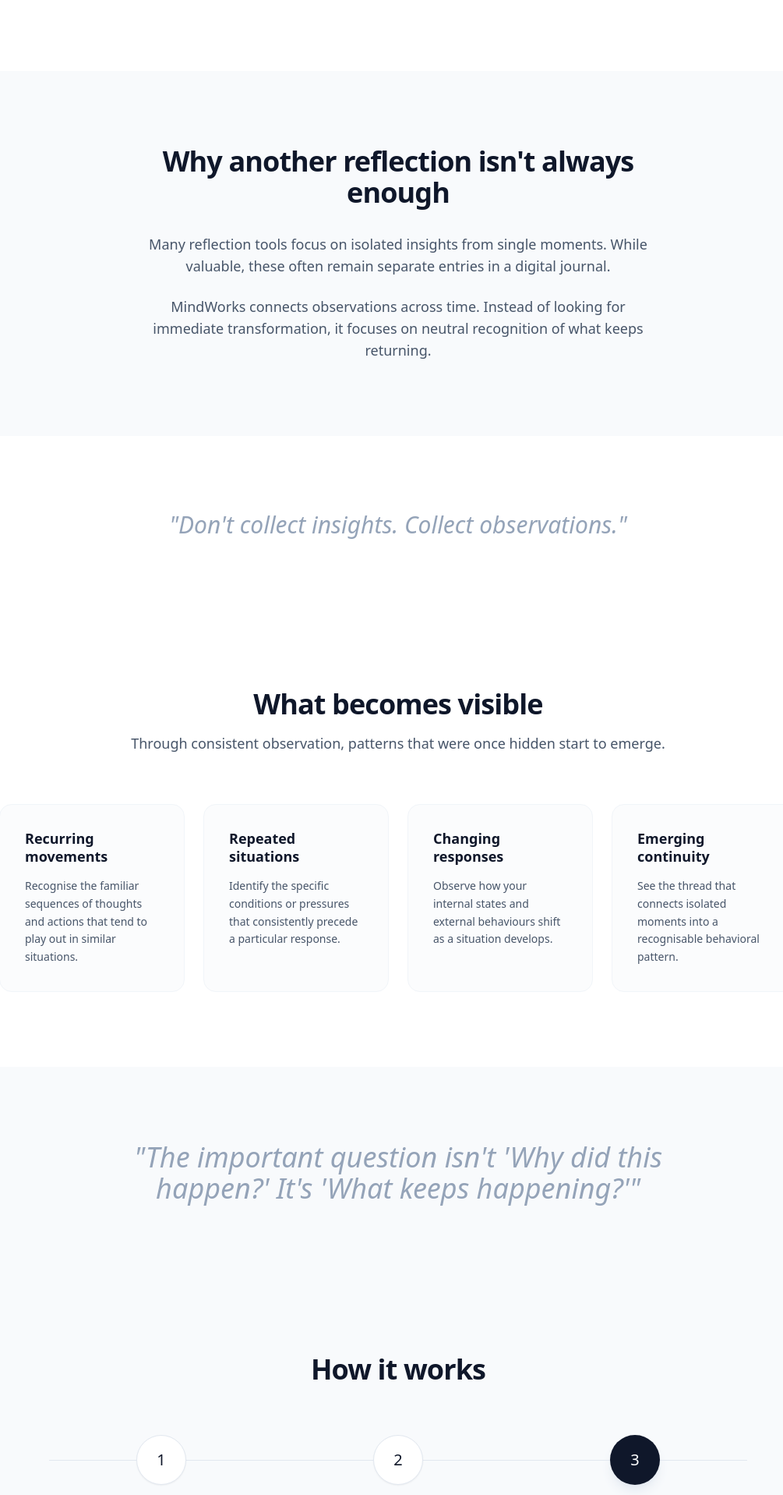
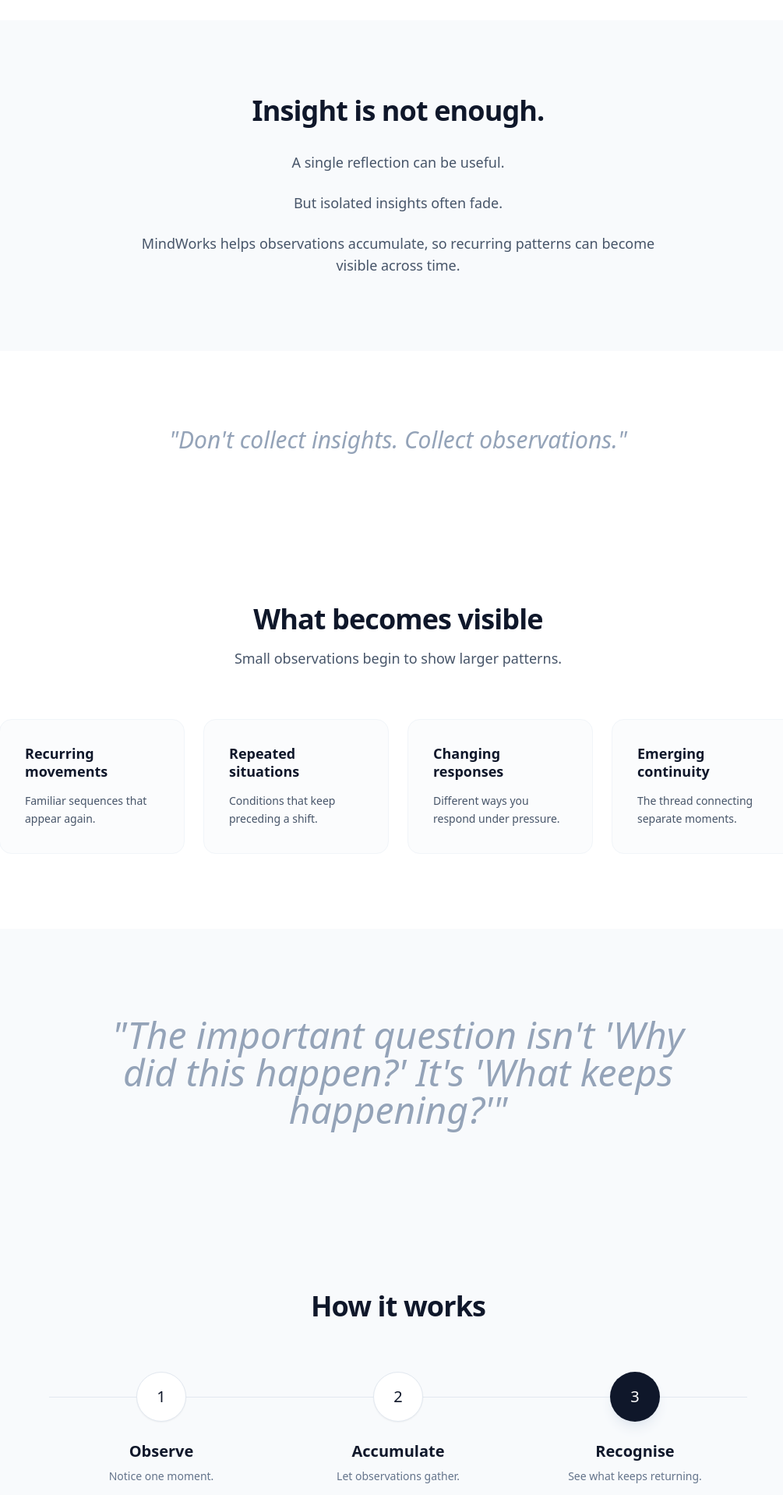
Before and after one commit to stopinder/therapy-orientation-quiz, a Vue app: page /landing in a window 1280 px wide. Shown: the part 880-2797 px from the top of the page at 78% size, without its empty margins (129-1134 px from the left). Built offline with nearby package versions, Linux system fonts and the light colour scheme; no server answers.

Commit message:
Tighten landing page copy

```diff
--- a/src/components/landing/LandingCTA.vue
+++ b/src/components/landing/LandingCTA.vue
@@ -5,7 +5,7 @@
         The first observation takes about two minutes.
       </h2>
       <p class="mt-6 text-lg text-slate-600">
-        Begin with a single observation. Over time, MindWorks helps the larger picture become visible.
+        Begin with one observation. Let the larger picture emerge over time.
       </p>
       <div class="mt-10 flex items-center justify-center gap-x-6">
         <router-link
--- a/src/components/landing/LandingDifference.vue
+++ b/src/components/landing/LandingDifference.vue
@@ -9,38 +9,38 @@
 
       <div class="mt-16 grid grid-cols-1 gap-8 lg:grid-cols-2">
         <!-- Traditional -->
-        <div class="rounded-2xl border border-slate-100 p-8 sm:p-10 bg-white">
+        <div class="flex flex-col rounded-2xl border border-slate-100 p-8 sm:p-10 bg-white shadow-sm">
           <h3 class="text-xl font-semibold text-slate-400">Traditional reflection</h3>
-          <ul class="mt-8 space-y-5">
-            <li class="flex items-start gap-4">
-              <div class="mt-2 h-1.5 w-1.5 flex-none rounded-full bg-slate-300"></div>
+          <ul class="mt-8 space-y-6">
+            <li class="flex items-center gap-4">
+              <div class="h-1.5 w-1.5 flex-none rounded-full bg-slate-200"></div>
               <span class="text-lg text-slate-500">Individual moments</span>
             </li>
-            <li class="flex items-start gap-4">
-              <div class="mt-2 h-1.5 w-1.5 flex-none rounded-full bg-slate-300"></div>
+            <li class="flex items-center gap-4">
+              <div class="h-1.5 w-1.5 flex-none rounded-full bg-slate-200"></div>
               <span class="text-lg text-slate-500">Individual insights</span>
             </li>
-            <li class="flex items-start gap-4">
-              <div class="mt-2 h-1.5 w-1.5 flex-none rounded-full bg-slate-300"></div>
+            <li class="flex items-center gap-4">
+              <div class="h-1.5 w-1.5 flex-none rounded-full bg-slate-200"></div>
               <span class="text-lg text-slate-500">Separate entries</span>
             </li>
           </ul>
         </div>
 
         <!-- MindWorks -->
-        <div class="rounded-2xl border border-slate-900 p-8 sm:p-10 bg-slate-900">
+        <div class="flex flex-col rounded-2xl border border-slate-900 p-8 sm:p-10 bg-slate-900 shadow-xl shadow-slate-200">
           <h3 class="text-xl font-semibold text-white">MindWorks</h3>
-          <ul class="mt-8 space-y-5">
-            <li class="flex items-start gap-4">
-              <div class="mt-2 h-1.5 w-1.5 flex-none rounded-full bg-white/40"></div>
+          <ul class="mt-8 space-y-6">
+            <li class="flex items-center gap-4">
+              <div class="h-1.5 w-1.5 flex-none rounded-full bg-white/40"></div>
               <span class="text-lg text-slate-300">Connected observations</span>
             </li>
-            <li class="flex items-start gap-4">
-              <div class="mt-2 h-1.5 w-1.5 flex-none rounded-full bg-white/40"></div>
+            <li class="flex items-center gap-4">
+              <div class="h-1.5 w-1.5 flex-none rounded-full bg-white/40"></div>
               <span class="text-lg text-slate-300">Behavioural continuity</span>
             </li>
-            <li class="flex items-start gap-4">
-              <div class="mt-2 h-1.5 w-1.5 flex-none rounded-full bg-white/40"></div>
+            <li class="flex items-center gap-4">
+              <div class="h-1.5 w-1.5 flex-none rounded-full bg-white/40"></div>
               <span class="text-lg text-slate-300">Recognition across time</span>
             </li>
           </ul>
--- a/src/components/landing/LandingHero.vue
+++ b/src/components/landing/LandingHero.vue
@@ -5,7 +5,7 @@
         Some things only become visible across time.
       </h1>
       <p class="mt-8 text-lg font-medium text-slate-600 sm:text-xl/relaxed">
-        MindWorks helps you recognise recurring patterns across your own experience through repeated observation. Instead of treating each reflection as a separate moment, it gradually reveals what keeps returning.
+        MindWorks helps you recognise what keeps returning through repeated observation.
       </p>
       <div class="mt-10 flex items-center justify-center gap-x-6">
         <router-link
--- a/src/components/landing/LandingHowItWorks.vue
+++ b/src/components/landing/LandingHowItWorks.vue
@@ -14,7 +14,7 @@
             <span class="text-xl font-medium text-slate-900">1</span>
           </div>
           <h3 class="mt-6 text-xl font-semibold text-slate-900">Observe</h3>
-          <p class="mt-2 text-sm text-slate-500 max-w-[200px]">Record a single moment of experience.</p>
+          <p class="mt-2 text-sm text-slate-500 max-w-[200px]">Notice one moment.</p>
         </div>
 
         <div class="h-12 w-px bg-slate-200 my-4 sm:hidden"></div>
@@ -24,7 +24,7 @@
             <span class="text-xl font-medium text-slate-900">2</span>
           </div>
           <h3 class="mt-6 text-xl font-semibold text-slate-900">Accumulate</h3>
-          <p class="mt-2 text-sm text-slate-500 max-w-[200px]">Collect observations over days and weeks.</p>
+          <p class="mt-2 text-sm text-slate-500 max-w-[200px]">Let observations gather.</p>
         </div>
 
         <div class="h-12 w-px bg-slate-200 my-4 sm:hidden"></div>
@@ -34,7 +34,7 @@
             <span class="text-xl font-medium text-white">3</span>
           </div>
           <h3 class="mt-6 text-xl font-semibold text-slate-900">Recognise</h3>
-          <p class="mt-2 text-sm text-slate-500 max-w-[200px]">See the larger patterns that keep returning.</p>
+          <p class="mt-2 text-sm text-slate-500 max-w-[200px]">See what keeps returning.</p>
         </div>
       </div>
     </div>
--- a/src/components/landing/LandingProblem.vue
+++ b/src/components/landing/LandingProblem.vue
@@ -2,14 +2,17 @@
   <section id="problem-section" class="bg-slate-50 px-6 py-20 sm:py-24 lg:px-8">
     <div class="mx-auto max-w-2xl text-center">
       <h2 class="text-3xl font-semibold tracking-tight text-slate-900 sm:text-4xl">
-        Why another reflection isn't always enough
+        Insight is not enough.
       </h2>
       <div class="mt-8 space-y-6 text-lg text-slate-600">
         <p>
-          Many reflection tools focus on isolated insights from single moments. While valuable, these often remain separate entries in a digital journal.
+          A single reflection can be useful.
         </p>
         <p>
-          MindWorks connects observations across time. Instead of looking for immediate transformation, it focuses on neutral recognition of what keeps returning.
+          But isolated insights often fade.
+        </p>
+        <p>
+          MindWorks helps observations accumulate, so recurring patterns can become visible across time.
         </p>
       </div>
     </div>
--- a/src/components/landing/LandingVisibility.vue
+++ b/src/components/landing/LandingVisibility.vue
@@ -6,7 +6,7 @@
           What becomes visible
         </h2>
         <p class="mt-4 text-lg text-slate-600">
-          Through consistent observation, patterns that were once hidden start to emerge.
+          Small observations begin to show larger patterns.
         </p>
       </div>
 
@@ -26,19 +26,19 @@
 const visibleItems = [
   {
     title: 'Recurring movements',
-    description: 'Recognise the familiar sequences of thoughts and actions that tend to play out in similar situations.'
+    description: 'Familiar sequences that appear again.'
   },
   {
     title: 'Repeated situations',
-    description: 'Identify the specific conditions or pressures that consistently precede a particular response.'
+    description: 'Conditions that keep preceding a shift.'
   },
   {
     title: 'Changing responses',
-    description: 'Observe how your internal states and external behaviours shift as a situation develops.'
+    description: 'Different ways you respond under pressure.'
   },
   {
     title: 'Emerging continuity',
-    description: 'See the thread that connects isolated moments into a recognisable behavioral pattern.'
+    description: 'The thread connecting separate moments.'
   }
 ]
 </script>
--- a/src/views/LandingPageView.vue
+++ b/src/views/LandingPageView.vue
@@ -22,8 +22,8 @@
       <LandingVisibility />
 
       <!-- Quote 3 -->
-      <div class="px-6 py-16 text-center sm:py-24 bg-slate-50">
-        <p class="mx-auto max-w-3xl text-2xl font-light italic text-slate-400 sm:text-4xl leading-tight">
+      <div class="px-6 py-20 text-center sm:py-28 bg-slate-50">
+        <p class="mx-auto max-w-3xl text-3xl font-light italic text-slate-400 sm:text-5xl leading-tight">
           "The important question isn't 'Why did this happen?' It's 'What keeps happening?'"
         </p>
       </div>
```
